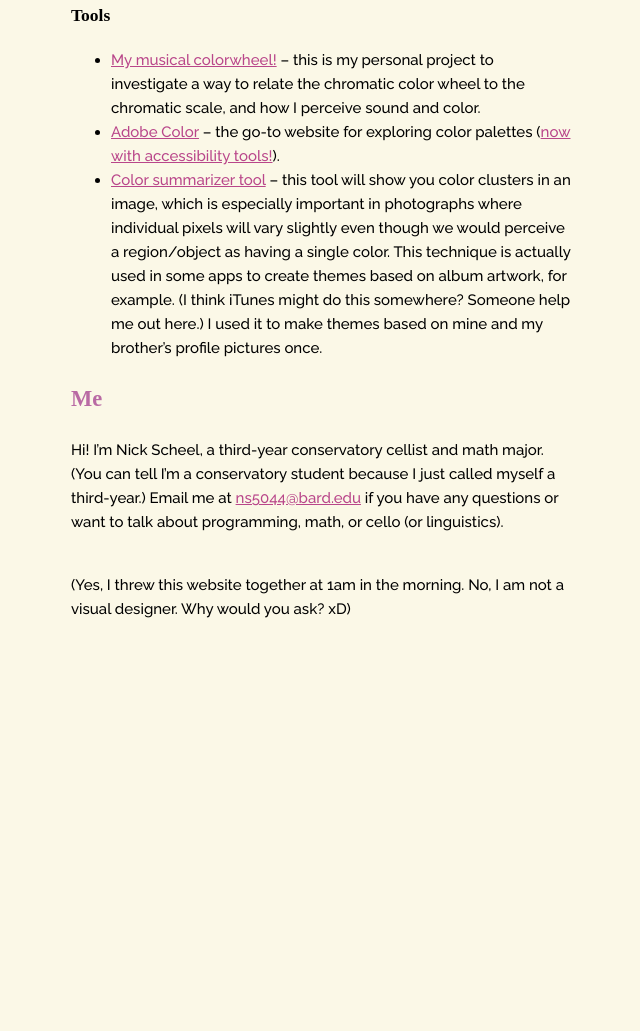
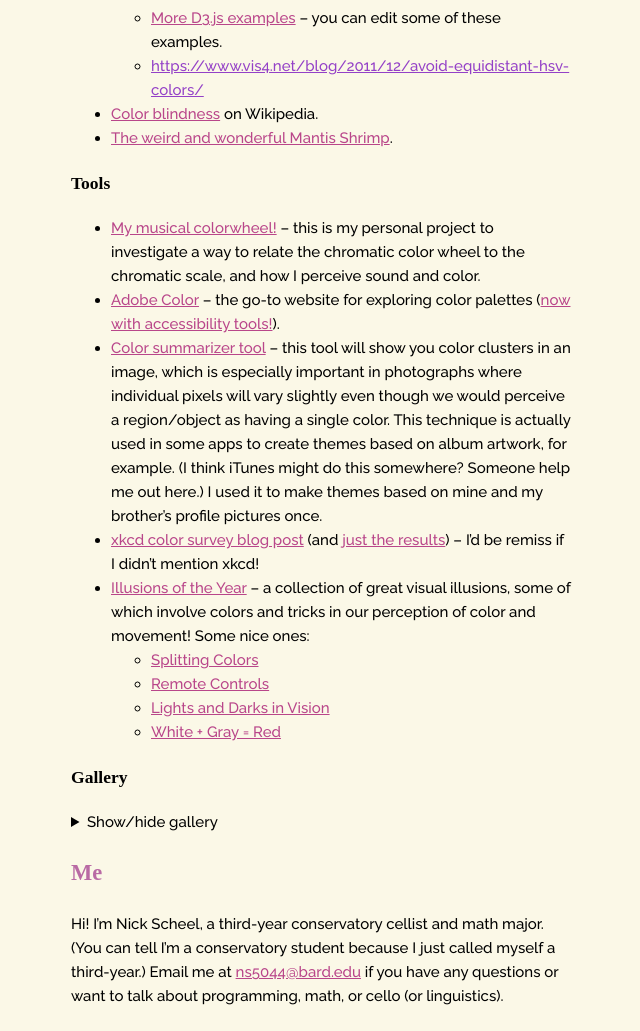
Before and after one commit to MonoidMusician/colorwheel, a plain HTML site: page bard.html in a window 1280 px wide. Shown: the part 1895-2926 px from the top of the page, without its empty margins (319-959 px from the left). Before the commit the page ends 2531 px from the top, so only its background shows below. Drawn offline with Linux system fonts and the light colour scheme; a web font is replaced by a local one.

Commit message:
More updates

```diff
--- a/bard.html
+++ b/bard.html
@@ -49,6 +49,15 @@
       text-align: center;
       margin: 5em 0;
     }
+    .gallery-holder > * {
+      margin: 4em 0;
+    }
+    .gallery {
+      width: 100%;
+    }
+    .gallery-half {
+      width: 47%;
+    }
   </style>
 </head>
 <body>
@@ -75,6 +84,11 @@
         <li><a href="https://en.wikipedia.org/wiki/Munsell_color_system">Munsell color system</a> – how can we organize colors uniformly? It turns out that a sphere doesn’t cut it!
         </li>
         <li><a href="https://www.vis4.net/blog/2011/12/avoid-equidistant-hsv-colors/">How To Avoid Equidistant HSV Colors</a> – an introduction to the alternatives to RGB and HSV.
+        </li>
+        <li><a href="https://midimagic.sgc-hosting.com/huvision.htm">Human Color Vision</a> – a really nice overview of all the different aspects of color (also has a page on <a href="https://midimagic.sgc-hosting.com/pricol.htm">how primary colors are taught</a>).
+        </li>
+        <li><a href="https://youtu.be/UBX2QQHlQ_I">Stand-up Maths’ “Spreadsheets”</a> on YouTube – about halfway through you can see a closeup of an LCD. (worth watching for the laughs!)
+        </li>
       </ul>
     </li>
     <li>Cubehelix/perceptually uniform color scales, an alternative to rainbow “scales” which vary in hue but not intensity. This one has a lot of links because I think it’s very important, plus a couple of paragraphs of explanation hidden under this summary item (click to open):
@@ -101,6 +115,7 @@
     </li>
     <li><a href="https://en.wikipedia.org/wiki/Color_blindness">Color blindness</a> on Wikipedia.
     </li>
+    <li><a href="https://theoatmeal.com/comics/mantis_shrimp">The weird and wonderful Mantis Shrimp</a>.</li>
   </ul>
   <h3>Tools</h3>
   <ul>
@@ -110,7 +125,35 @@
     </li>
     <li><a href="http://mkweb.bcgsc.ca/colorsummarizer/">Color summarizer tool</a> – this tool will show you color clusters in an image, which is especially important in photographs where individual pixels will vary slightly even though we would perceive a region/object as having a single color. This technique is actually used in some apps to create themes based on album artwork, for example. (I think iTunes might do this somewhere? Someone help me out here.) I used it to make themes based on mine and my brother’s profile pictures once.
     </li>
+    <li><a href="https://blog.xkcd.com/2010/05/03/color-survey-results/">xkcd color survey blog post</a> (and <a href="https://xkcd.com/color/rgb/">just the results</a>) – I’d be remiss if I didn’t mention xkcd!
+    </li>
+    <li><a href="http://illusionoftheyear.com/">Illusions of the Year</a> – a collection of great visual illusions, some of which involve colors and tricks in our perception of color and movement! Some nice ones:
+      <ul>
+        <li><a href="http://illusionoftheyear.com/2015/06/splitting-colors/">Splitting Colors</a></li>
+        <li><a href="http://illusionoftheyear.com/2016/06/remote-controls/">Remote Controls</a></li>
+        <li><a href="http://illusionoftheyear.com/2016/06/lights-and-darks-in-vision/">Lights and Darks in Vision</a></li>
+        <li><a href="http://illusionoftheyear.com/2018/10/white-gray-red/">White + Gray = Red</a></li>
+      </ul>
+    </li>
   </ul>
+  <h3>Gallery</h3>
+  <details>
+    <summary>Show/hide gallery</summary>
+    <ul style="list-style: none;" class="gallery-holder">
+      <li><a href="https://www.britannica.com/technology/prism-optics">Prism refraction: <img class="gallery" src="https://cdn.britannica.com/78/149178-050-8E28AD25/light-prism-color-angle-colors-wavelength-wavelengths.jpg"></img></a>
+      <li><a href="https://colourware.wordpress.com/2010/02/07/why-is-hue-circular/">Color wheel with extraspectral hues highlighted: <img class="gallery" src="https://colourware.files.wordpress.com/2010/02/newton-circle.jpg"></img></a>
+      <li><a href="https://www.unm.edu/~toolson/human_cone_response.htm">Human cone wavelength response: <img class="gallery" src="https://www.unm.edu/~toolson/human_cone_action_spectra.gif"></img></a>
+      <li><a href="https://www.shutterstock.com/video/clip-1861414-extreme-closeup-pixels-lcd-tv">
+        Closeup of LCD screen: <img class="gallery" src="https://ak.picdn.net/shutterstock/videos/1861414/thumb/1.jpg"></img></a>
+      </li>
+      <li><a href="https://en.wikipedia.org/wiki/SRGB">sRGB gamut inside CIE 1931 xy chromaticity diagram: <img class="gallery" src="https://upload.wikimedia.org/wikipedia/commons/6/60/Cie_Chart_with_sRGB_gamut_by_spigget.png"></img></a>
+      </li>
+      <li>sRGB gamut and visible gamut visualized in CIELCHab color space from <a href="https://en.wikipedia.org/wiki/CIELAB_color_space#Cylindrical_representation:_CIELCh_or_CIEHLC">Wikipedia</a>: <br/><iframe class="gallery-half" src="https://upload.wikimedia.org/wikipedia/commons/8/80/SRGB_gamut_within_CIELCHab_color_space_mesh.webm"></iframe><iframe class="gallery-half" src="https://upload.wikimedia.org/wikipedia/commons/a/a9/Visible_gamut_within_CIELCHab_color_space_D65_whitepoint_mesh.webm"></iframe>
+      </li>
+      <li><a href="https://en.wikipedia.org/wiki/CIELAB_color_space">CIELAB color space from top and front: <img class="gallery" src="https://upload.wikimedia.org/wikipedia/commons/thumb/0/06/CIELAB_color_space_top_view.png/440px-CIELAB_color_space_top_view.png"></img><img class="gallery" src="https://upload.wikimedia.org/wikipedia/commons/thumb/7/7d/CIELAB_color_space_front_view.png/440px-CIELAB_color_space_front_view.png"></img></a>
+      </li>
+    </ul>
+  </details>
   <h2 style="color: #b96aa4;">Me</h2>
   Hi! I’m Nick Scheel, a third-year conservatory cellist and math major. (You can tell I’m a conservatory student because I just called myself a third-year.) Email me at <a href="mailto:ns5044@bard.edu">ns5044@bard.edu</a> if you have any questions or want to talk about programming, math, or cello (or linguistics).
   <br>
```
